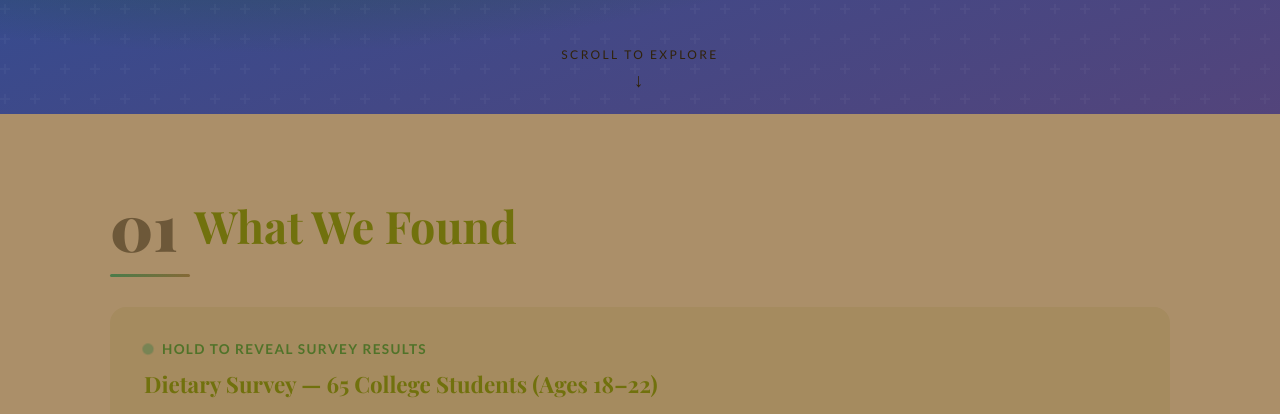
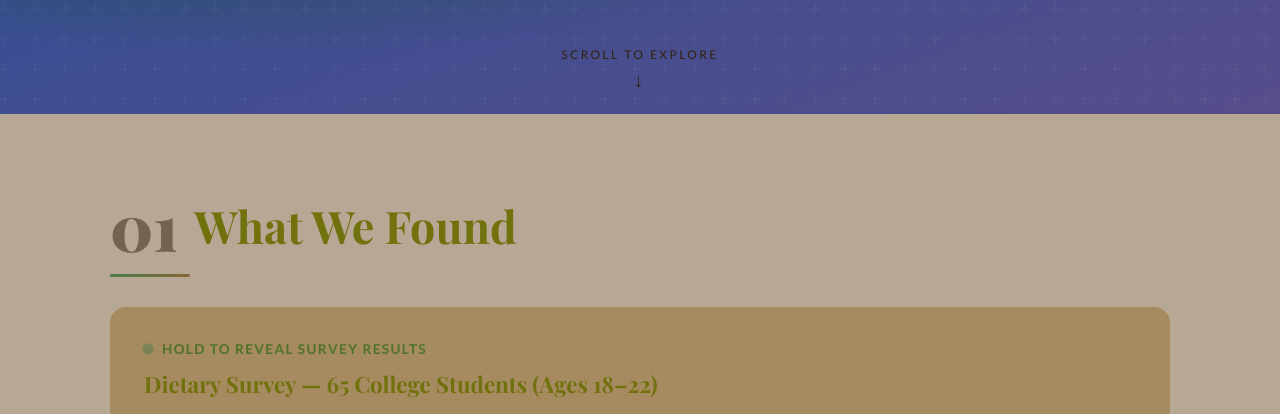
Before and after one commit to Nucleo69/My-qr, a plain HTML site: page index.html in a window 1280 px wide. Shown: the part 686-1100 px from the top of the page. Drawn offline with nearby package versions, Linux system fonts and the light colour scheme.

Commit message:
Update cream color variable in CSS

```diff
--- a/index.html
+++ b/index.html
@@ -7,7 +7,7 @@
 <link href="https://fonts.googleapis.com/css2?family=Playfair+Display:wght@400;700;900&family=Lato:wght@300;400;700&display=swap" rel="stylesheet"/>
 <style>
   :root {
-    --cream: #ab8f69;
+    --cream: #b6a895;
     --brown-dark: #71710d;
     --brown-mid: #abba70;
     --brown-light: #507329;
```
